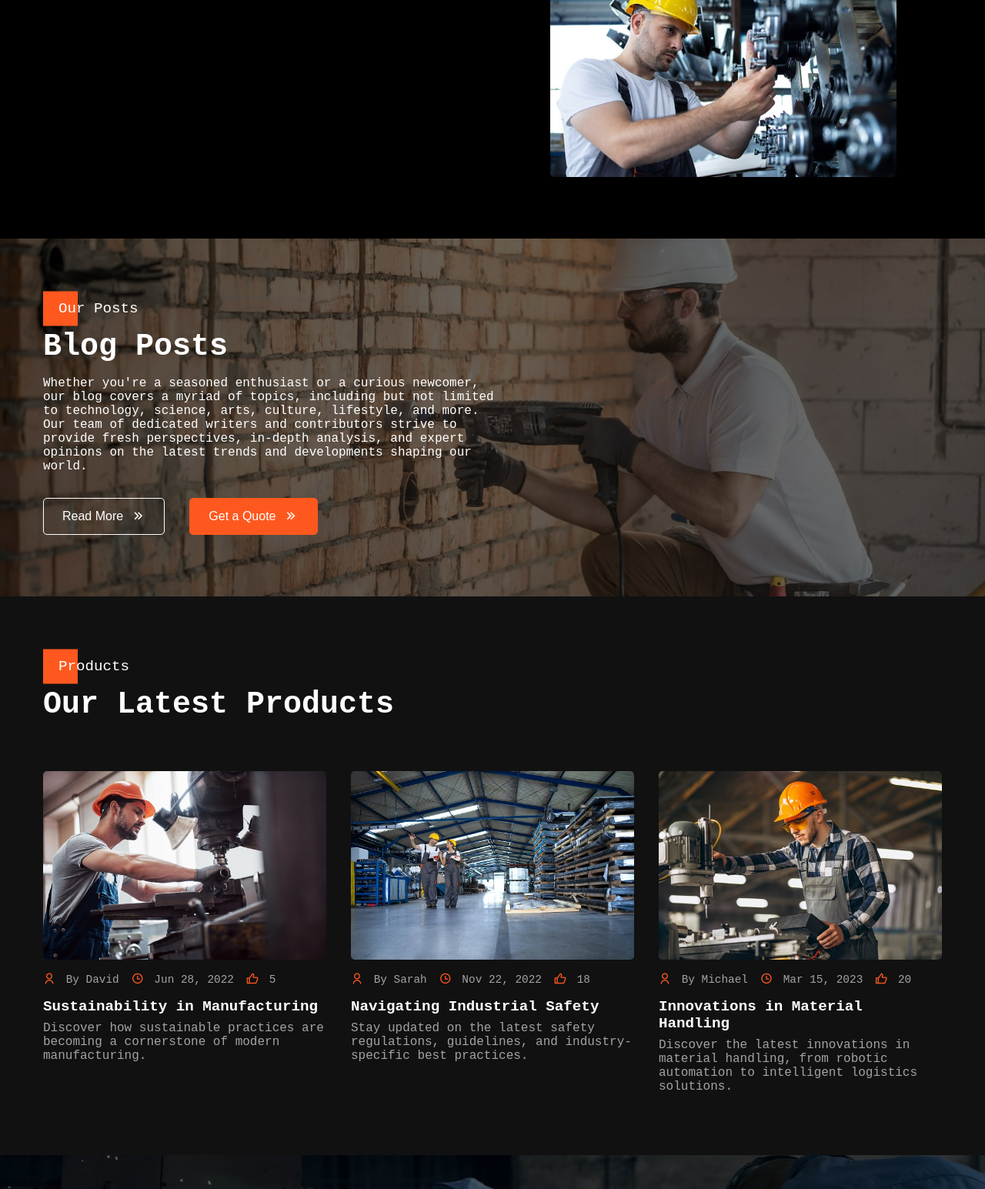
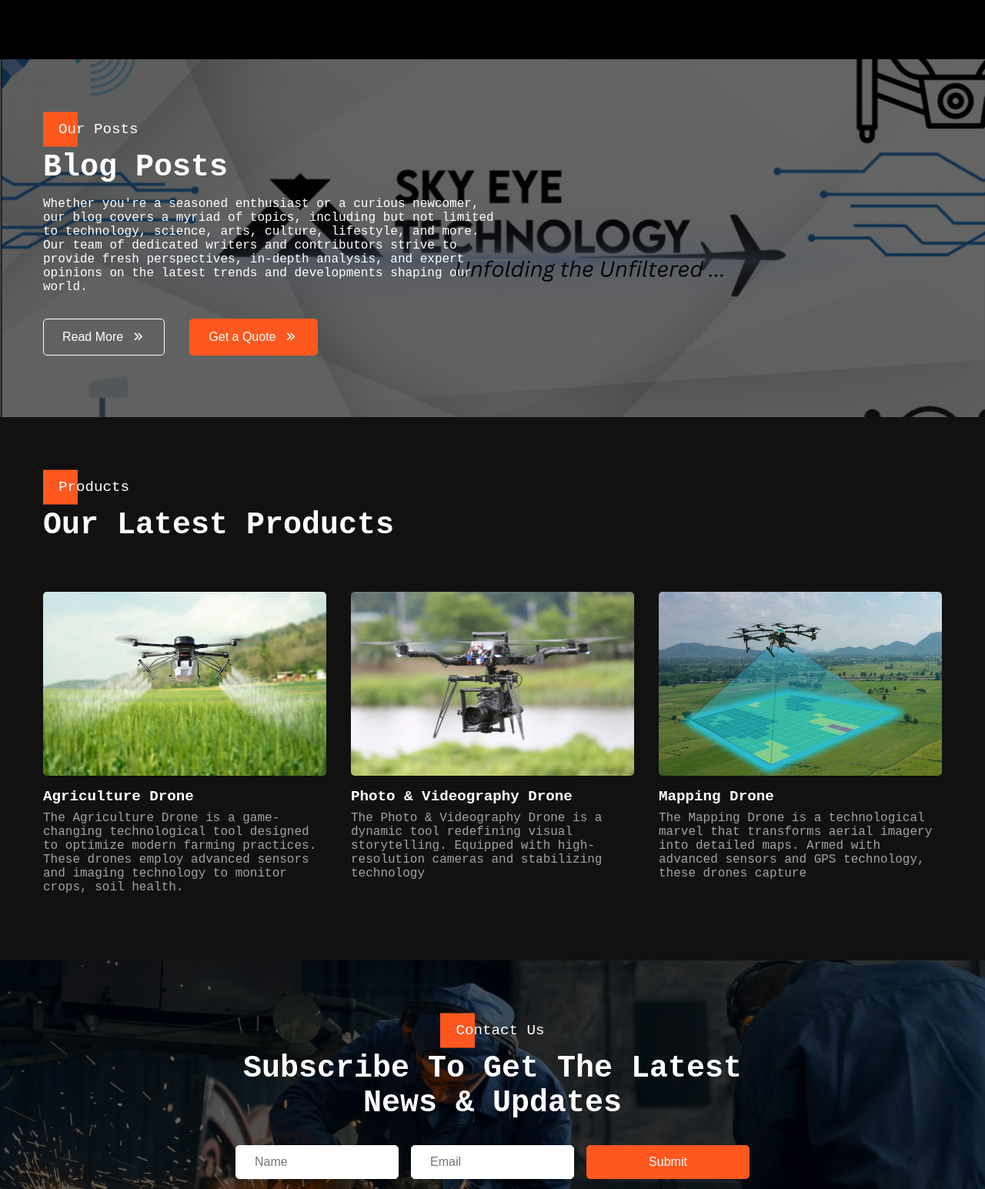
Before and after one commit to Ayush-2348/Portfolio-SKYEYE, a plain HTML site: page index.html in a window 1280 px wide. Shown: the part 1406-2951 px from the top of the page at 77% size. Drawn offline with nearby package versions, Linux system fonts and the light colour scheme; a script that the page names is missing; a web font is replaced by a local one.

Commit message:
images changes

```diff
--- a/index.html
+++ b/index.html
@@ -113,8 +113,8 @@
           </div>
         </div>
         <div class="stats__image">
-          <img src="assets/stats-1.jpg" alt="stats" />
-          <img src="assets/stats-2.jpg" alt="stats" />
+          <img src="assets/WhatsApp Image 2024-02-26 at 14.31.26_4acdef5b.jpg" alt="stats" />
+          <img src="assets/WhatsApp Image 2024-02-26 at 14.47.24_66ddeb54.jpg" alt="stats" />
         </div>
       </div>
     </section>
@@ -151,42 +151,39 @@
         <h2 class="section__header">Our Latest Products</h2>
         <div class="blog__grid">
           <div class="blog__card">
-            <img src="assets/blog-1.jpg" alt="blog" />
-            <div>
+            <img src="assets/agriculture.png" alt="blog" />
+            <!--<div>
               <span><i class="ri-user-line"></i> By David</span>
               <span><i class="ri-time-line"></i> Jun 28, 2022</span>
               <span><i class="ri-thumb-up-line"></i> 5</span>
-            </div>
-            <h4>Sustainability in Manufacturing</h4>
+            </div>-->
+            <h4>Agriculture Drone</h4>
             <p>
-              Discover how sustainable practices are becoming a cornerstone of
-              modern manufacturing.
+              The Agriculture Drone is a game-changing technological tool designed to optimize modern farming practices. These drones employ advanced sensors and imaging technology to monitor crops, soil health.
             </p>
           </div>
           <div class="blog__card">
-            <img src="assets/blog-2.jpg" alt="blog" />
-            <div>
+            <img src="assets/video.png" alt="blog" />
+            <!--<div>
               <span><i class="ri-user-line"></i> By Sarah</span>
               <span><i class="ri-time-line"></i> Nov 22, 2022</span>
               <span><i class="ri-thumb-up-line"></i> 18</span>
-            </div>
-            <h4>Navigating Industrial Safety</h4>
+            </div>-->
+            <h4>Photo & Videography Drone</h4>
             <p>
-              Stay updated on the latest safety regulations, guidelines, and
-              industry-specific best practices.
+              The Photo & Videography Drone is a dynamic tool redefining visual storytelling. Equipped with high-resolution cameras and stabilizing technology
             </p>
           </div>
           <div class="blog__card">
-            <img src="assets/blog-3.jpg" alt="blog" />
-            <div>
+            <img src="assets/drone-mapping.webp" alt="blog" />
+            <!--<div>
               <span><i class="ri-user-line"></i> By Michael</span>
               <span><i class="ri-time-line"></i> Mar 15, 2023</span>
               <span><i class="ri-thumb-up-line"></i> 20</span>
-            </div>
-            <h4>Innovations in Material Handling</h4>
+            </div>-->
+            <h4>Mapping Drone</h4>
             <p>
-              Discover the latest innovations in material handling, from robotic
-              automation to intelligent logistics solutions.
+              The Mapping Drone is a technological marvel that transforms aerial imagery into detailed maps. Armed with advanced sensors and GPS technology, these drones capture
             </p>
           </div>
         </div>
@@ -230,7 +227,7 @@
                   <span><i class="ri-double-quotes-r"></i></span>
                   <p>
                     In the construction industry, deadlines and quality are
-                    non-negotiable. Induz consistently delivered on both fronts.
+                    non-negotiable. SET consistently delivered on both fronts.
                     Their dedication to project management and their skilled
                     workforce made our project a seamless success. We're
                     grateful for their expertise.
@@ -248,7 +245,7 @@
                 <div class="customer__review__card">
                   <span><i class="ri-double-quotes-r"></i></span>
                   <p>
-                    Working with SkyTech has been a game-changer for our
+                    Working with SET has been a game-changer for our
                     manufacturing operations. Their precision-engineered
                     machinery and expert guidance have not only improved
                     efficiency but also reduced downtime significantly. It's
@@ -268,7 +265,7 @@
                 <div class="customer__review__card">
                   <span><i class="ri-double-quotes-r"></i></span>
                   <p>
-                    The logistics solutions provided by Induz have streamlined
+                    The logistics solutions provided by SET have streamlined
                     our supply chain like never before. Their innovative
                     approach and attention to detail saved us time and
                     resources, ultimately boosting our bottom line. They're more
@@ -296,16 +293,15 @@
         <div class="footer__col">
           <h5><a href="#">SET.</a></h5>
           <p>
-            ADDRESS : Sky Eye Technology Pvt. Ltd. Qtr No.- SE 3/7
-            (SNHB) Collony, Satyanagr, Bhubaneswar-7, ODISHA.</p>
-            <p>PHONE NO : +91 9219339452/ +91 8455041474</p>
+            ADDRESS :Qtr No.- SE 3/7 (SNHB) Collony, Satyanagar, Bhubaneswar-7, ODISHA.</p>
+            <p>PHONE NO :+91 9219339452/ +91 8455041474</p>
             <p>EMAIL US: skyeyetechnology111@gmail.com</p>
 
           <div class="footer__socials">
             <a href="#"><i class="ri-facebook-fill"></i></a>
             <a href="#"><i class="ri-twitter-fill"></i></a>
-            <a href="#"><i class="ri-instagram-line"></i></a>
-            <a href="#"><i class="ri-linkedin-fill"></i></a>
+            <a href="https://www.instagram.com/set_india01?igsh=MWEzdGtscHI0cmFneg==" target="_blank"><i class="ri-instagram-line"></i></a>
+            <a href="https://www.linkedin.com/company/sky-eye-technology/" target="_blank"><i class="ri-linkedin-fill"></i></a>
           </div>
         </div>
         <div class="footer__col">
--- a/styles.css
+++ b/styles.css
@@ -279,6 +279,7 @@ nav {
 .stats__image {
   display: grid;
   gap: 2rem;
+  grid-template-columns: repeat(2, 1fr);
 }
 
 .stats__image img {
@@ -293,7 +294,7 @@ nav {
       rgba(0, 0, 0, 0.6),
       rgba(0, 0, 0, 0.6)
     ),
-    url("assets/banner.jpg");
+    url("assets/SETP\ ppt.png");
   background-position: center center;
   background-size: cover;
   background-repeat: no-repeat;
@@ -332,6 +333,8 @@ nav {
 .blog__card img {
   margin-bottom: 1rem;
   border-radius: 5px;
+  height: 60%;
+  width: 100%;
 }
 
 .blog__card > div {
@@ -578,7 +581,7 @@ nav {
   }
 }
 
-@media (width < 600px) {
+@media (width < 480px) {
   nav {
     position: fixed;
     width: 100%;
```
Also changed, not shown: assets/drone-mapping.webp (added).
